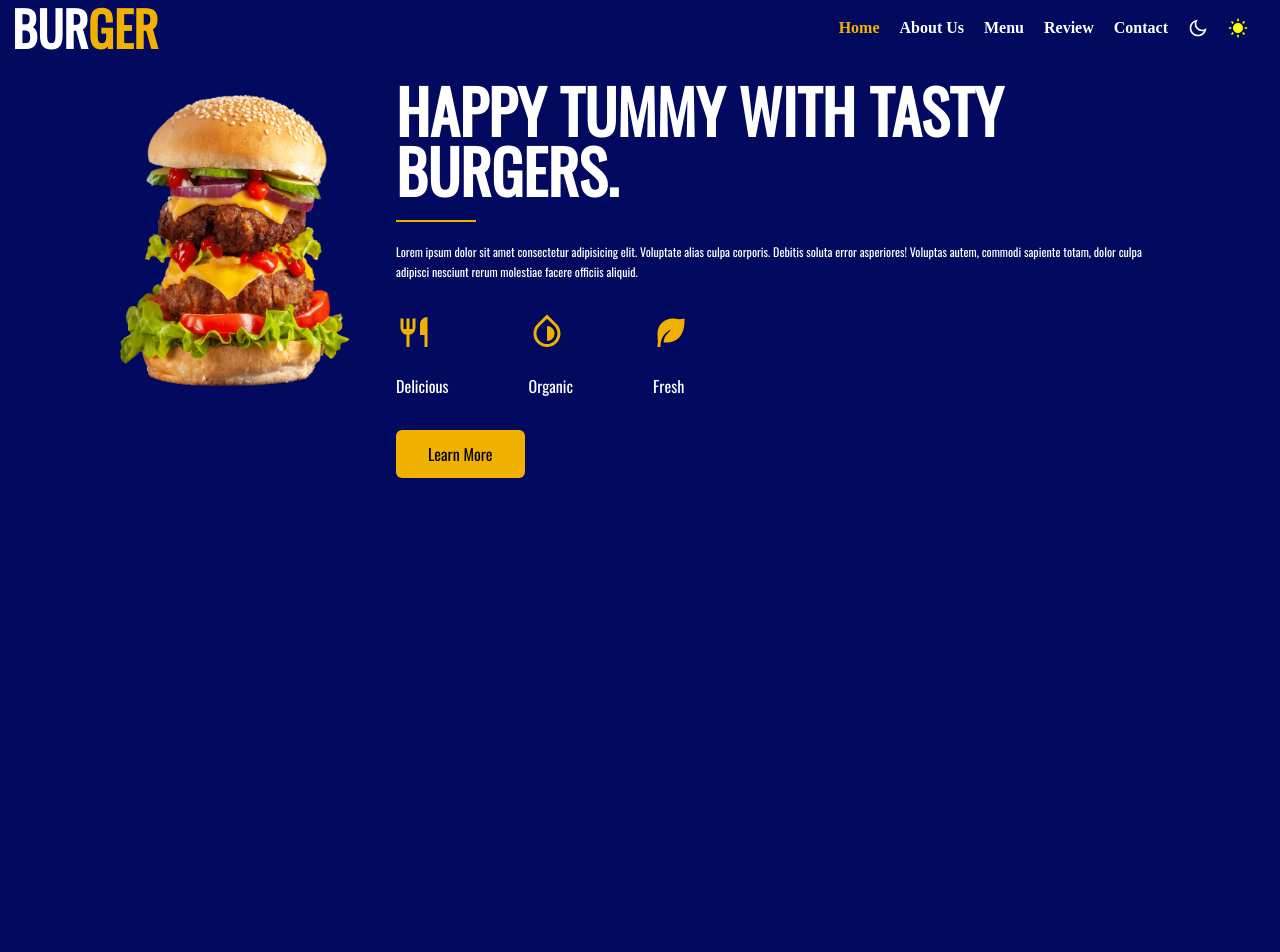
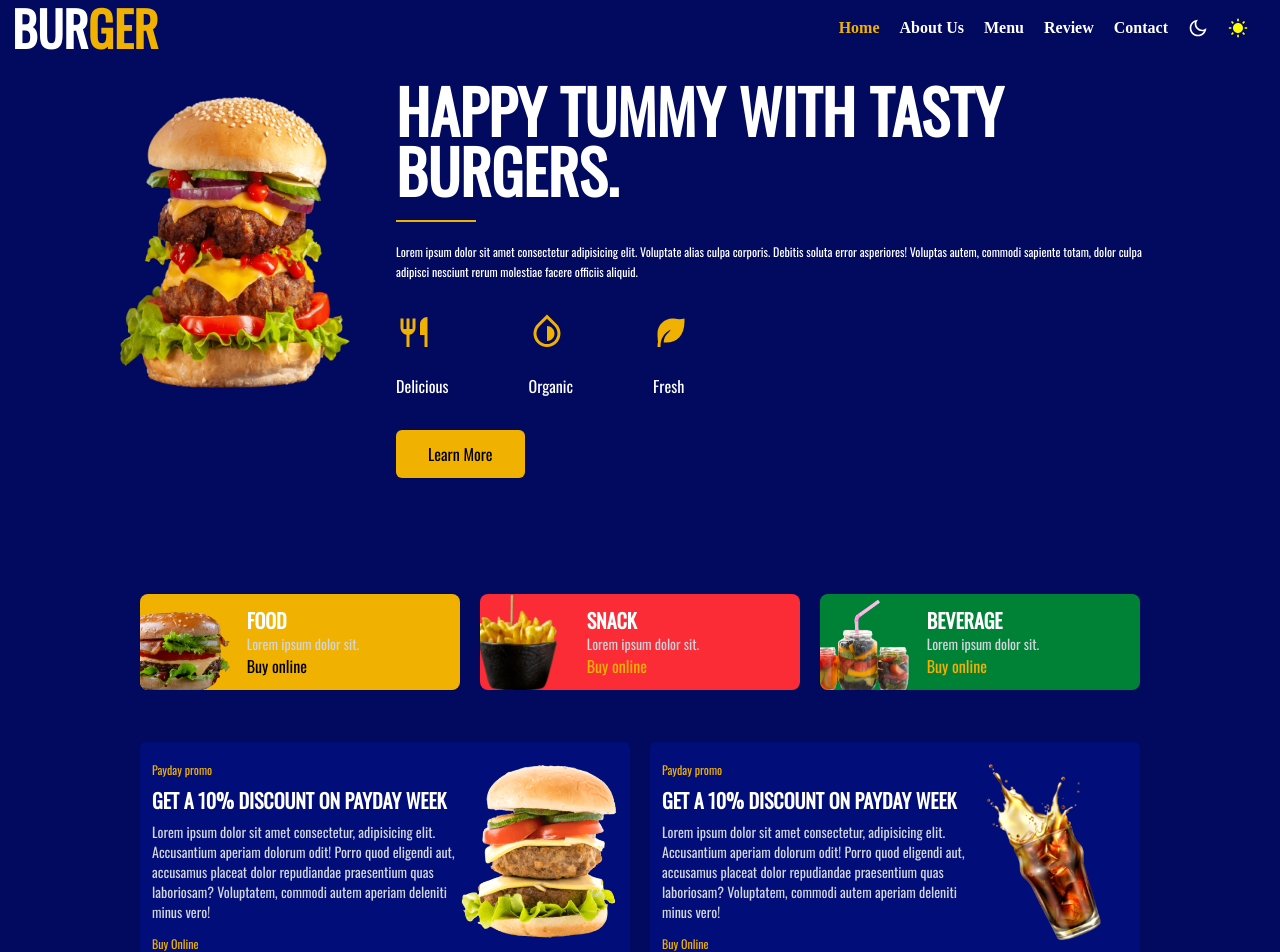
Before and after one commit to temesgenkindie21-dev/Burger_House, a React (Vite) app: page / in a window 1280 px wide. Shown: the top 952 px of the page. Before the commit the page ends 800 px from the top, so only its background shows below. Built offline with nearby package versions, Linux system fonts and the light colour scheme.

Commit message:
Catagori and Promotion section  page is done

```diff
--- a/src/App.jsx
+++ b/src/App.jsx
@@ -1,12 +1,14 @@
 import React from 'react'
 import Header from './Components/Header/Header'
-import Home from './Components/Home/Home'
+import Home from './Components/HomePage/Home'
+import CatagoriPromotion from './Components/HomePage/CatagoriPromotion'
 
 function App() {
   return (
     <>
       <Header />
       <Home />
+      <CatagoriPromotion />
     </>
   )
 }
--- /dev/null
+++ b/src/Components/Catagori&Promotion/Catagori.jsx
@@ -0,0 +1,60 @@
+import React from "react";
+import Burger1 from "../../assets/img/burger-1.png";
+import Snack1 from "../../assets/img/snack-1.png";
+import Beverage1 from "../../assets/img/beverage-2.png";
+
+function Catagori() {
+  const Data1 = [
+    {
+      title: "Food",
+      img: Burger1,
+      BG: "bg-yellow-500",
+      link: "text-black",
+    },
+    {
+      title: "Snack",
+      img: Snack1,
+      BG: "bg-red-500",
+      link: "text-yellow-500",
+    },
+    {
+      title: "Beverage",
+      img: Beverage1,
+      BG: "bg-green-700",
+      link: "text-yellow-500",
+    },
+  ];
+  return (
+    <div
+      id="catagory"
+      className="max-w-screen-lg mx-auto px-[12px] grid grid-cols-1 md:grid-cols-3 gap-5 my-3 p-3"
+    >
+      {Data1.map((value) => {
+        return (
+          <div
+            className={` flex flex-row ${value.BG} rounded-lg overflow-hidden py-3 `}
+          >
+            <div className=" basis-1/3 relative ">
+              <img
+                src={value.img}
+                alt=""
+                className="absolute w-28 -bottom-4 -left-4"
+              />
+            </div>
+            <div className="">
+              <h1 className="text-xl font-bold uppercase">{value.title}</h1>
+              <p className="space-y-10 text-gray-300 text-sm">
+                Lorem ipsum dolor sit.
+              </p>
+              <a href="" className={`${value.link} cursor-pointer`}>
+                Buy online
+              </a>
+            </div>
+          </div>
+        );
+      })}
+    </div>
+  );
+}
+
+export default Catagori;
--- /dev/null
+++ b/src/Components/Catagori&Promotion/Promotion.jsx
@@ -0,0 +1,51 @@
+import React from 'react'
+import Promo1 from "../../assets/img/promo-1.png";
+import Promo2 from "../../assets/img/promo-2.png";
+import "./promotion.css"
+function Promotion() {
+    const Data2 = [
+    {
+      img: Promo1,
+    },
+    {
+      img: Promo2,
+    },
+  ];
+  return (
+    <div
+        id="promo"
+        className="max-w-screen-lg mx-auto px-[12px] grid grid-cols-1 lg:grid-cols-2 gap-5 my-3 mt-10 "
+      >
+        {Data2.map((item) => {
+          return (
+            <div className="mx-auto px-[12px] bg-[#010d78] rounded-md flex flex-col md:flex-row lg:flex-row-reverse ">
+              <div className="w-40 mx-auto animate_movingy">
+                <img src={item.img} alt="" className="basis-1/3 w-full py-5" />
+              </div>
+              <div className="space-y-2 py-5 basis-2/3">
+                <h2 className="text-yellow-500 text-xs ">Payday promo</h2>
+                <h1 className="uppercase text-xl font-bold space-y-5">
+                  Get a 10% Discount on payday week
+                </h1>
+                <p className="text-sm text-gray-300">
+                  Lorem ipsum dolor sit amet consectetur, adipisicing elit.
+                  Accusantium aperiam dolorum odit! Porro quod eligendi aut,
+                  accusamus placeat dolor repudiandae praesentium quas
+                  laboriosam? Voluptatem, commodi autem aperiam deleniti minus
+                  vero!
+                </p>
+                <a
+                  href=""
+                  className="capitalize text-yellow-500 text-xs cursor-pointer"
+                >
+                  Buy online
+                </a>
+              </div>
+            </div>
+          );
+        })}
+      </div>
+  )
+}
+
+export default Promotion
--- /dev/null
+++ b/src/Components/Catagori&Promotion/promotion.css
@@ -0,0 +1,19 @@
+@keyframes moving {
+  50% {
+    transform: translateY(-1rem);
+  }
+}
+.animate_movingy {
+  animation-name: moving;
+  animation-duration: 2s;
+  animation-timing-function: linear;
+  animation-iteration-count: 0;
+}
+
+
+.animate_movingy:hover {
+  animation-name: moving;
+  animation-duration: 2s;
+  animation-timing-function: linear;
+  animation-iteration-count: infinite;
+}
--- /dev/null
+++ b/src/Components/HomePage/CatagoriPromotion.jsx
@@ -0,0 +1,14 @@
+import React from 'react'
+import Catagori from '../Catagori&Promotion/Catagori'
+import Promotion from '../Catagori&Promotion/Promotion'
+
+function CatagoriPromotion() {
+  return (
+    <div className="pt-16 ">
+      <Catagori />
+      <Promotion />
+    </div>
+  )
+}
+
+export default CatagoriPromotion
--- a/src/Components/Home/Home.jsx
+++ b/src/Components/HomePage/Home.jsx
@@ -17,7 +17,7 @@ import "./home.css";
 function Home() {
   return (
     <>
-      <div className={`flex flex-col md:flex-row md:justify-center gap-10 pt-16 pb-4 md:pt-20 dark:bg-zinc-900`} id="home">
+      <div className={`flex flex-col md:flex-row md:justify-center gap-10 pt-16 pb-4 md:pt-20 `} id="home">
         <div className="animate_moving">
           <img
             src={HomeImage}
```
Also changed, not shown: src/Components/HomePage/home.css (renamed from src/Components/Home/home.css).
